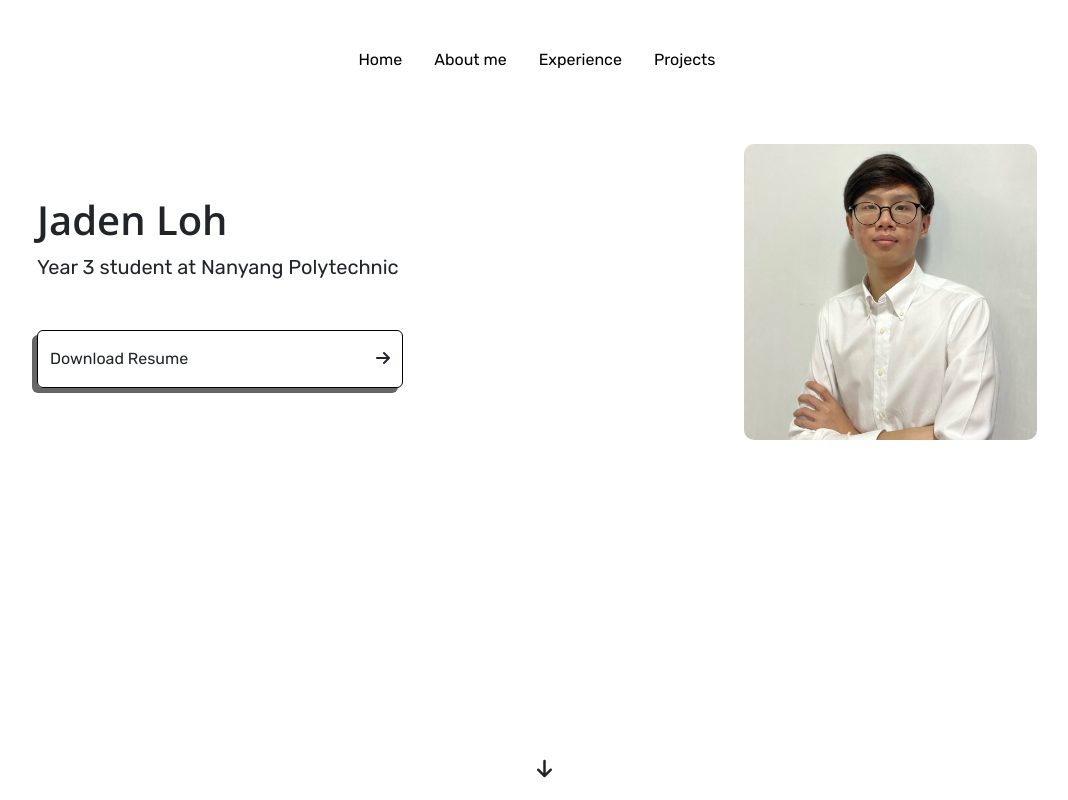
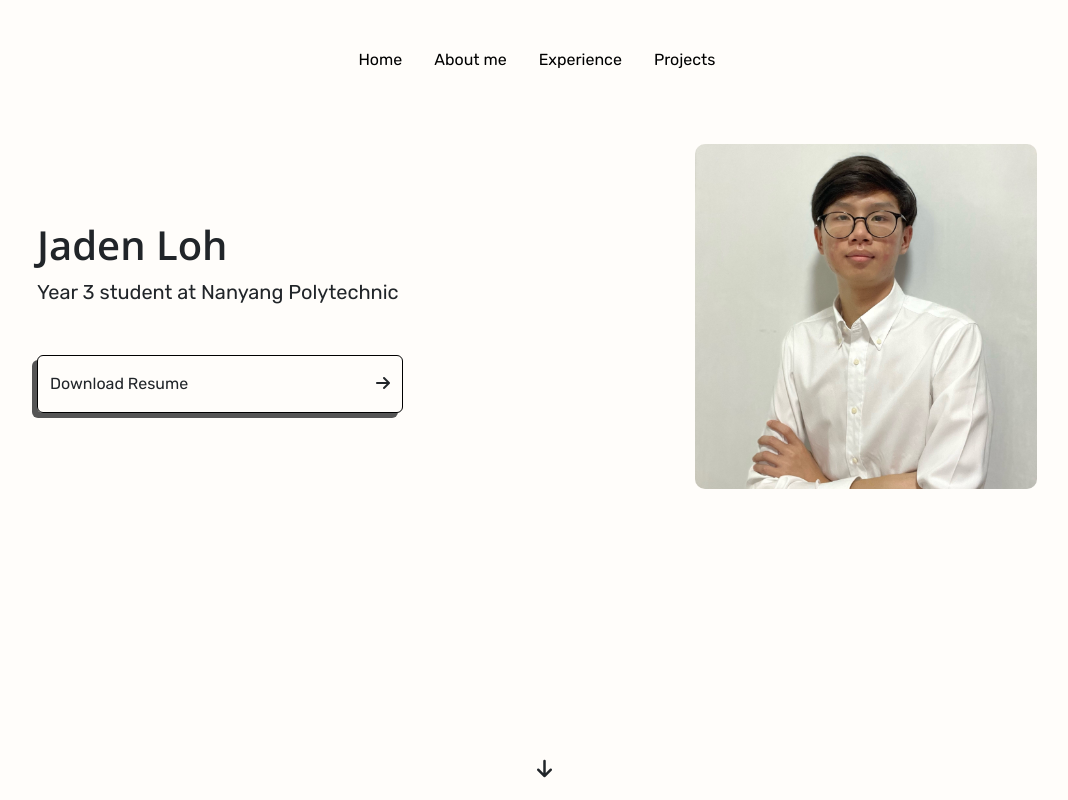
Before and after one commit to jadenlohh/portfolio, a React (Create React App) app: page / in a window 1280 px wide. Shown: the top 800 px of the page, without its empty margins (103-1171 px from the left). Built offline with nearby package versions, Linux system fonts and the light colour scheme; the HTML template or start-up script is replaced by a standard one.

Commit message:
style: change color contrast according to WCAG guidelines

```diff
--- a/src/index.css
+++ b/src/index.css
@@ -1,4 +1,5 @@
 body {
+  background-color: #fffdfa !important;
   margin: 0;
   font-family: "Rubik", sans-serif !important;
   font-size: 1.25rem !important;
--- a/src/styles/hero.css
+++ b/src/styles/hero.css
@@ -8,12 +8,12 @@
 
 .portrait {
   border-radius: 10px;
-  width: 60%;
+  width: 70%;
 }
 
 .btn {
   border: 1px solid black !important;
-  box-shadow: -5px 5px #666 !important;
+  box-shadow: -5px 5px #555 !important;
   transform: translate(0, 0);
   width: 75% !important;
 }
```
Also changed, not shown: src/styles/aboutMe.css (line endings or trailing spaces).
